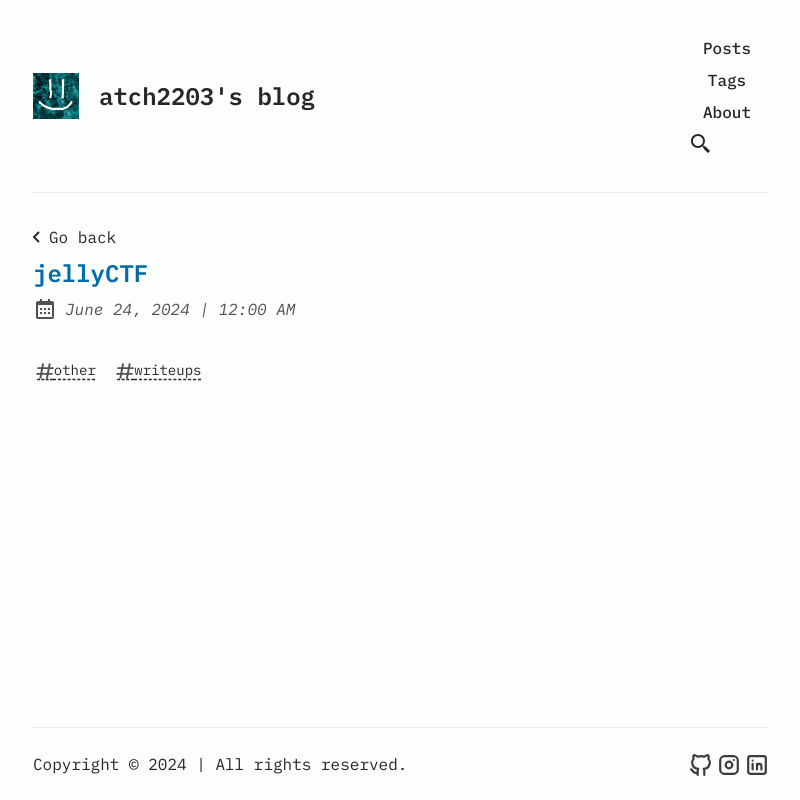
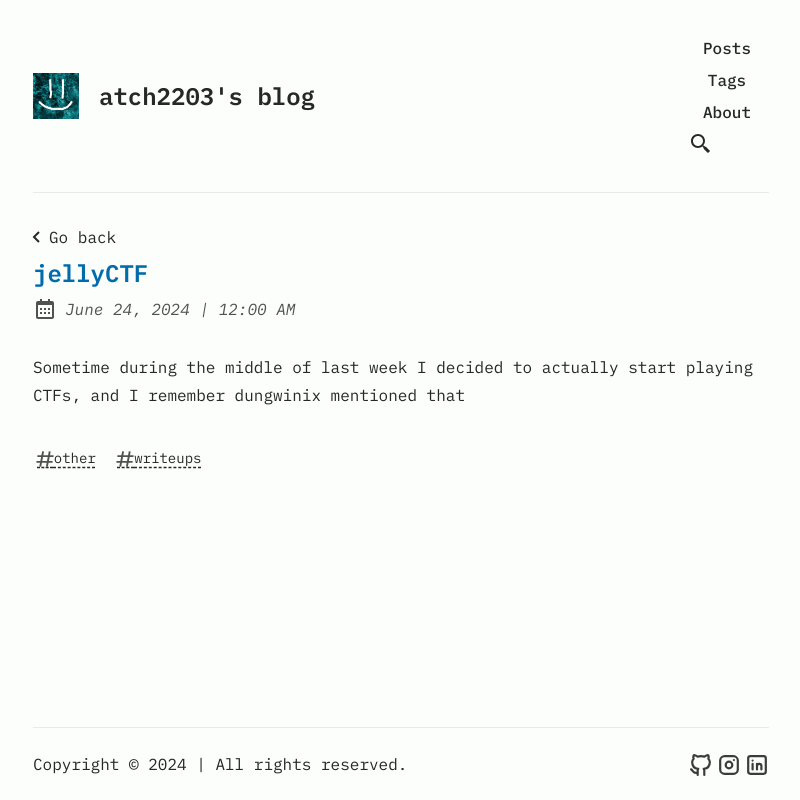
Before and after one commit to atch2203/blog, an Astro site: page /blog/posts/jellyctf in a window 1280 px wide. Shown: the whole page, without its empty margins (239-1039 px from the left). Built offline with nearby package versions, Linux system fonts and the light colour scheme; Astro itself is replaced by a stand-in of ours.

Commit message:
vault backup: 2024-06-24 19:50:48

```diff
--- a/src/content/blog/jellyCTF writeups.md
+++ b/src/content/blog/jellyCTF writeups.md
@@ -9,3 +9,4 @@ tags:
   - writeups
 description: jellyCTF writeups
 ---
+Sometime during the middle of last week I decided to actually start playing CTFs, and I remember dungwinix mentioned that
```
